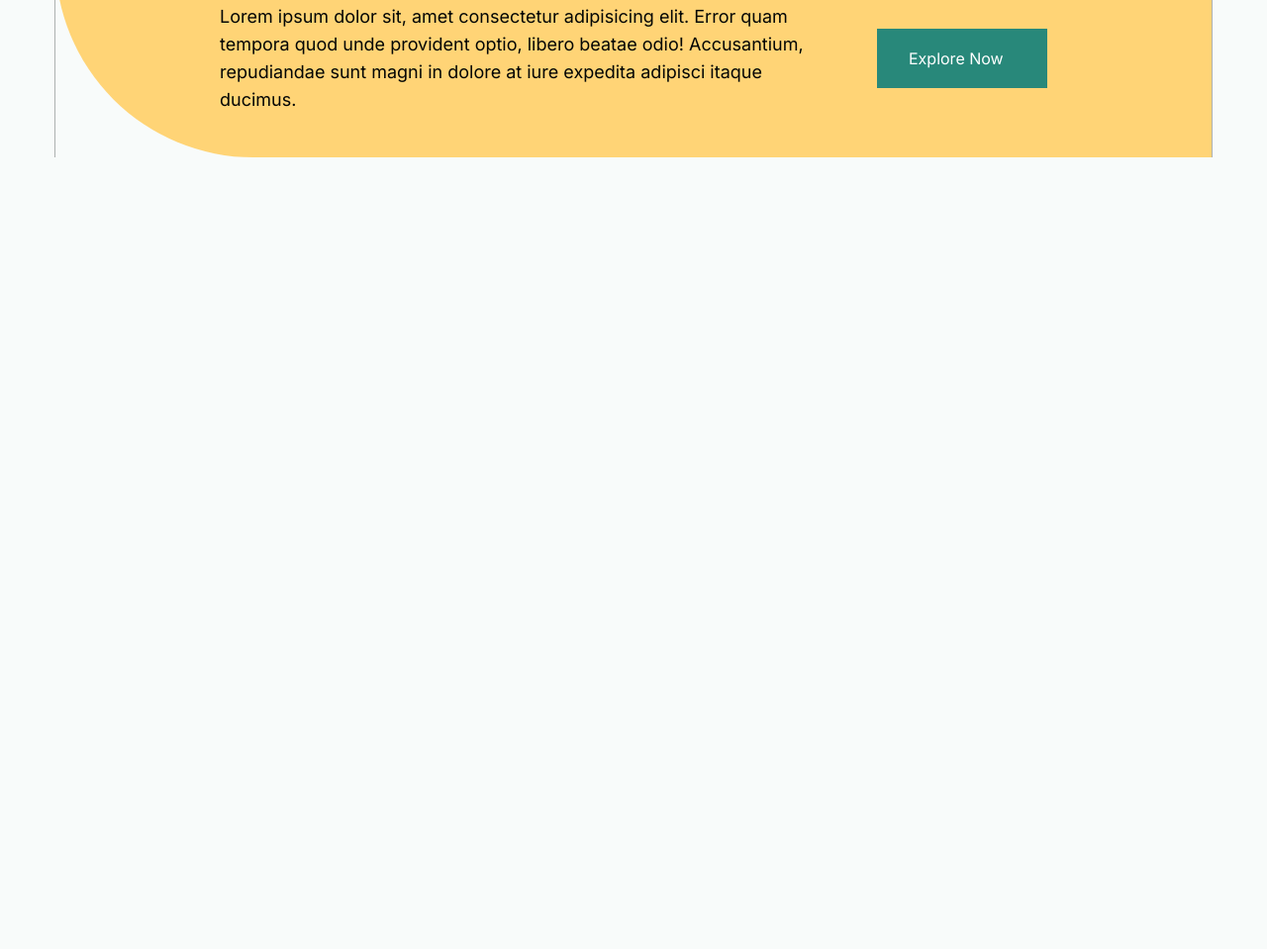
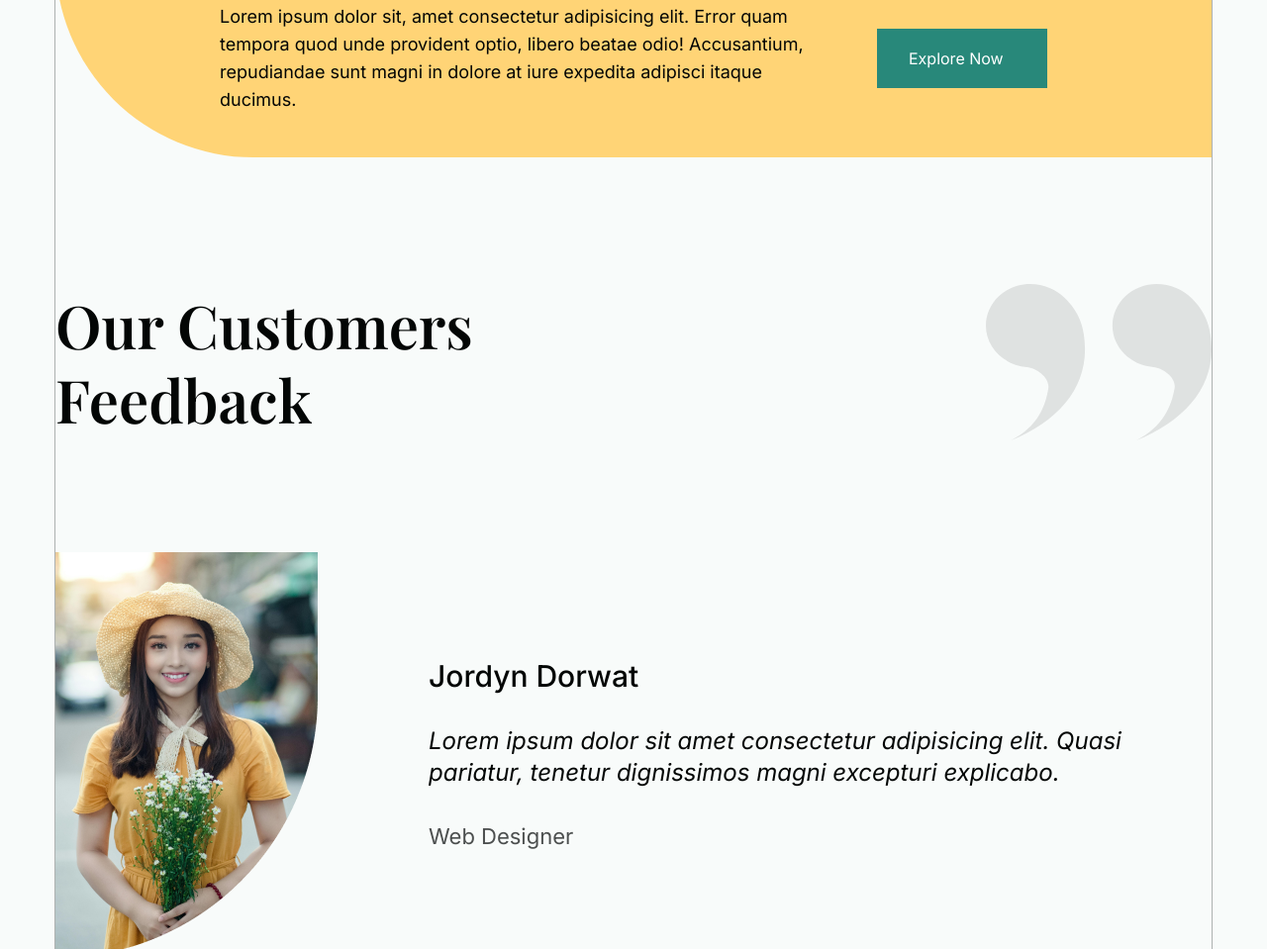
Before and after one commit to alexangria1992/interior_website_landing_page, a website: page index.html in a window 1280 px wide. Shown: the part 5844-6803 px from the top of the page at 99% size. Drawn offline with nearby package versions, Linux system fonts and the light colour scheme; some icons are missing; files whose address does not match are found by name; a web font is replaced by a local one.

Commit message:
testimonials

```diff
--- a/index.html
+++ b/index.html
@@ -467,6 +467,75 @@
         </div>
       </section>
 
+      <!-- testimonials -->
+      <section class="testimonials xl:h-[70px]">
+        <div class="container mx-auto xl:border-x border-primary/30 pt-32">
+          <div
+            class="testimonials__title flex items-center justify-between xl:mb-12"
+          >
+            <h2 class="h2 mx-auto xl:mx-0 xl:text-left !mb-0">
+              Our Customers <br />
+              Feedback
+            </h2>
+            <div class="hidden xl:flex">
+              <img src="/img/testimonials/quotes.svg" alt="" />
+            </div>
+          </div>
+          <!-- slider -->
+          <div class="projects__slider swiper mySwipper h-[420px] xl:h-[540px]">
+            <div class="swiper-wrapper">
+              <!-- slide 1 -->
+              <div class="swiper-slide h-full">
+                <div class="flex items-center justify-center h-full">
+                  <!-- avater img -->
+                  <div class="flex-1 hidden xl:flex">
+                    <img src="/img/testimonials/avatar-img-1.png" alt="" />
+                  </div>
+                  <!-- message & info -->
+                  <div
+                    class="w-full max-w-[815px] px-6 flex flex-col gap-8 items-center xl:items-start"
+                  >
+                    <h4 class="text-3xl font-secondary font-medium">
+                      Jordyn Dorwat
+                    </h4>
+                    <p class="text-2xl italic text-center xl:text-left">
+                      Lorem ipsum dolor sit amet consectetur adipisicing elit.
+                      Quasi pariatur, tenetur dignissimos magni excepturi
+                      explicabo.
+                    </p>
+                    <p class="text-[22px] text-primary/70">Web Designer</p>
+                  </div>
+                </div>
+              </div>
+              <!-- slide 2 -->
+              <div class="swiper-slide h-full">
+                <div class="flex items-center justify-center h-full">
+                  <!-- avater img -->
+                  <div class="flex-1 hidden xl:flex">
+                    <img src="/img/testimonials/avatar-img-2.png" alt="" />
+                  </div>
+                  <!-- message & info -->
+                  <div
+                    class="w-full max-w-[815px] px-6 flex flex-col gap-8 items-center xl:items-start"
+                  >
+                    <h4 class="text-3xl font-secondary font-medium">
+                      Jordyn Dorwat
+                    </h4>
+                    <p class="text-2xl italic text-center xl:text-left">
+                      Lorem ipsum dolor sit amet consectetur adipisicing elit.
+                      Quasi pariatur, tenetur dignissimos magni excepturi
+                      explicabo.
+                    </p>
+                    <p class="text-[22px] text-primary/70">Web Designer</p>
+                  </div>
+                </div>
+              </div>
+            </div>
+            <div class="swiper-pagination"></div>
+          </div>
+        </div>
+      </section>
+
       <!-- temporary div -->
       <div class="h-[3000px]"></div>
     </div>
```
Also changed, not shown: src/output.css.
